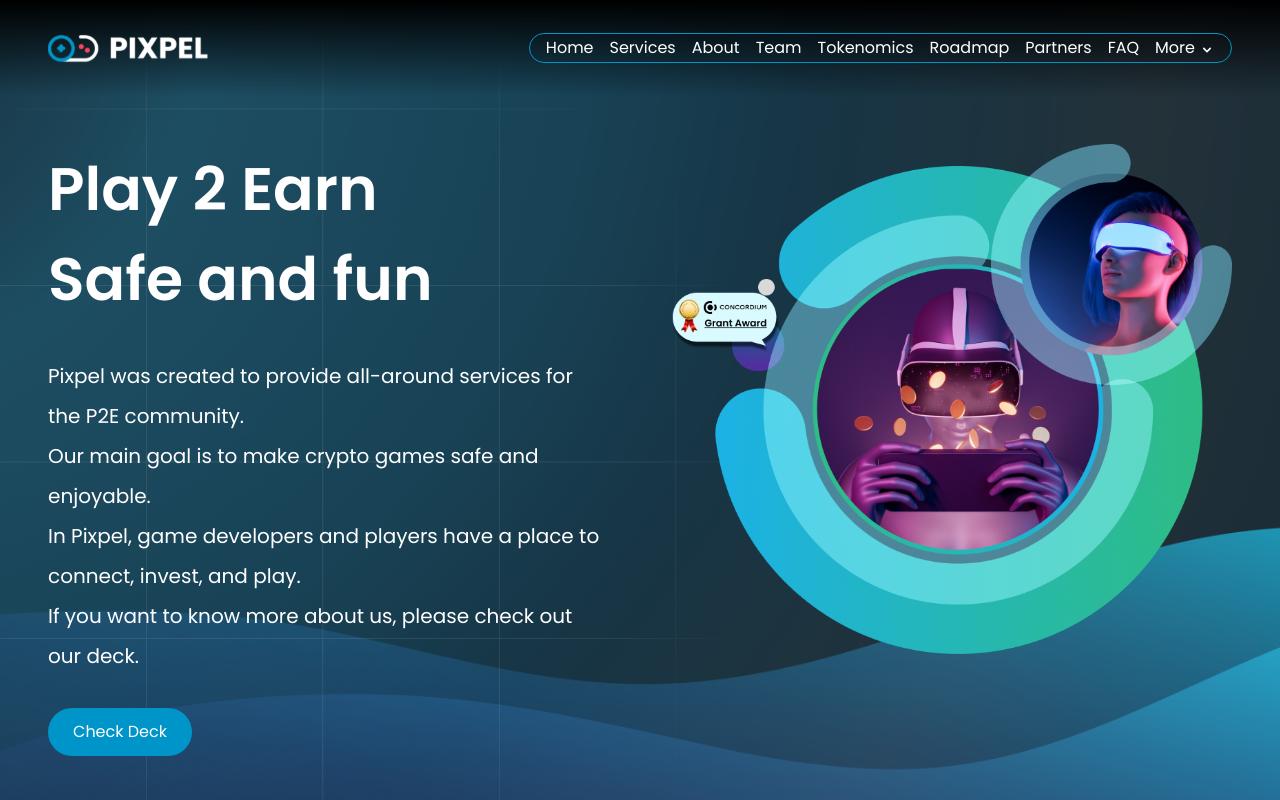
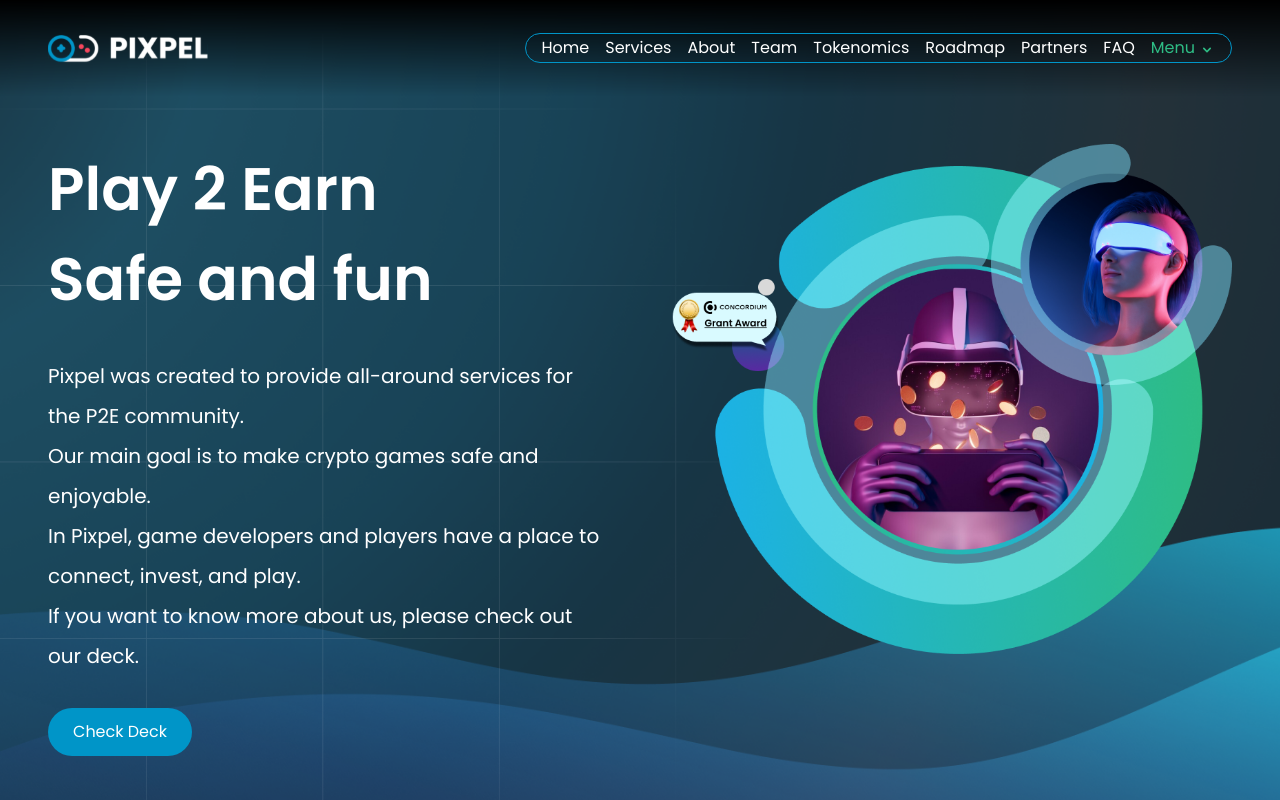
Before and after one commit to TinyStone0917/Pixel-Perfect-Typescript, a React (Create React App) app: page / in a window 1280 px wide. Built offline with nearby package versions, Linux system fonts and the light colour scheme.

Commit message:
landing page complete

```diff
--- a/src/components/header/index.tsx
+++ b/src/components/header/index.tsx
@@ -55,10 +55,10 @@ function Header() {
           <ul className="flex flex-col mt-4 md:flex-row md:space-x-8 md:mt-0">
             <li>
               <button className="
-                flex justify-between items-center text-sm2 w-full text-white hover:text-app-green"
+                flex justify-between items-center text-sm2 w-full text-app-green"
                 onClick={() => { setNavbarOpen(!navbarOpen); }}
               >
-                More
+                Menu
                 <svg className="mt-1 ml-1 w-4 h-4" aria-hidden="true" fill="currentColor" viewBox="0 0 20 20" xmlns="http://www.w3.org/2000/svg">
                   <path fillRule="evenodd" d="M5.293 7.293a1 1 0 011.414 0L10 10.586l3.293-3.293a1 1 0 111.414 1.414l-4 4a1 1 0 01-1.414 0l-4-4a1 1 0 010-1.414z" clipRule="evenodd">
                   </path>
--- a/src/pages/landing/release/index.tsx
+++ b/src/pages/landing/release/index.tsx
@@ -4,9 +4,9 @@ import tcu from "../../../assets/images/TCU.png";
 
 function Release() {
   return (
-    <div className="flex flex-col gradientbackground-release w-full py-16 items-center">
+    <div className="flex flex-col gradientbackground-release w-full py-20 items-center">
       <div className="text-3xl font-semibold mb-8 text-white">Press Release</div>
-      <div className="flex flex-col lg:flex-row lg:gap-24 gap-8 items-center hr-gradient">
+      <div className="flex flex-col lg:flex-row lg:gap-24 gap-8 items-center hr-gradient mb-10  ">
         <img src={yahoo} alt="yahoo" />
         <div className="text-3xl font-bold text-white">europa press</div>
         <img src={tcu} alt="tcu" />
```
